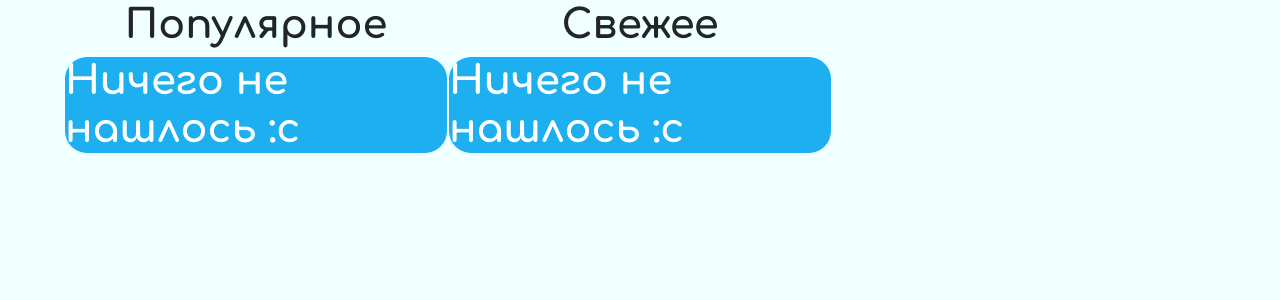
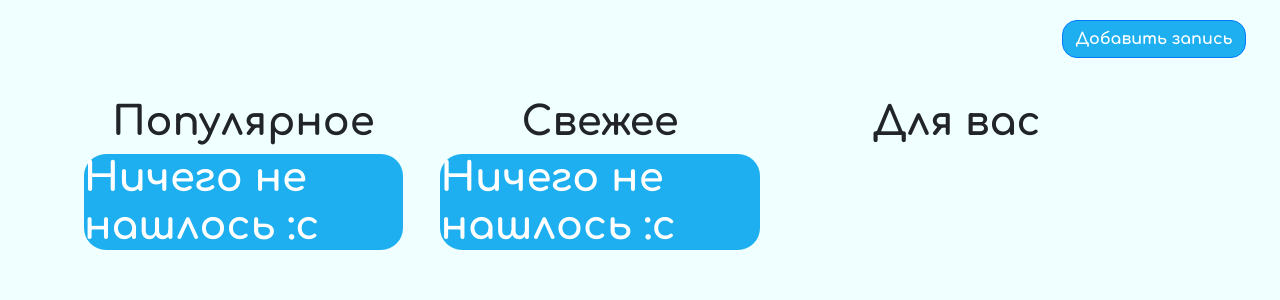
Before and after one commit to AndreiDuvakin/MoonaProjectDevelopment, a Flask app: page /publications in a window 1280 px wide. Shown: the part 96-396 px from the top of the page. Run offline with Flask 2, Linux system fonts and the light colour scheme; a user stored in the database is signed in; data comes from the database, SQL or seed files in the repository; both versions use the stored data as it was after the commit; data that the repository does not hold is empty; some libraries are stand-ins or nearby versions.

Commit message:
Подправлено отображение блоков с постами

```diff
--- a/static/css/diary.css
+++ b/static/css/diary.css
@@ -123,10 +123,12 @@ textarea {
 }
 table {
     margin-left: 5%;
-    width: 90%;
 }
 .like {
 width: 50%;
 margin-left: auto;
   margin-right: auto;
 }
+#row1_div, #row2_div, #row3_div {
+width: 90%;
+}
--- a/static/css/publications.css
+++ b/static/css/publications.css
@@ -1,10 +1,15 @@
 table {
-width: 90%;
 margin-left: auto;
   margin-right: auto;
 }
 #row1, #row2, #row3 {
-width: 30%;
+width: 32%;
+display:inline-block;
+    vertical-align: top;
+    margin-top: 39px;
+}
+#row1_div, #row2_div, #row3_div {
+width: 90%;
 }
 .post_zag, .card-text, .card-body, .post_zag, .author {
 width: 90%;
@@ -22,3 +27,7 @@ margin-bottom: 20px;
 details {
 color: #ffffff;
 }
+#add_post {
+    margin-top: 20px;
+    margin-left: 83%;
+}
--- a/templates/publications.html
+++ b/templates/publications.html
@@ -2,8 +2,17 @@
 {% extends "base.html" %}
 
 {% block content %}
+{% if current_user.is_authenticated %}
+
+<div>
+    <a href="/add_post" id="add_post" class="btn btn-primary"
+       style="background-color:#1daff0;border-radius: 15px;"><strong>Добавить
+        запись</strong></a>
+</div>
+{% endif %}
 <table>
     <td id="row1">
+        <div id="row1_div">
             <h1 class="post_zag">Популярное</h1>
             <div class="fresh_block" id="pop">
                 {% if pop_post != [] %}
@@ -27,7 +36,8 @@
                             </summary>
                             <p></p>
                             {% for item2 in emotion_pop[loop.index0]['pos_emot'] %}
-                        <strong class="alert alert-success" role="alert" style="border-radius: 22px;">{{item2}}</strong>
+                            <strong class="alert alert-success" role="alert"
+                                    style="border-radius: 22px;">{{item2}}</strong>
                             {% endfor %}
                         </details>
                     </div>
@@ -41,7 +51,8 @@
                             </summary>
                             <p></p>
                             {% for item2 in emotion_pop[loop.index0]['nig_emot'] %}
-                        <strong class="alert alert-danger" role="alert" style="border-radius: 22px;">{{item2}}</strong>
+                            <strong class="alert alert-danger" role="alert"
+                                    style="border-radius: 22px;">{{item2}}</strong>
                             {% endfor %}
                         </details>
                     </div>
@@ -100,8 +111,10 @@
                 <h1 class="hz1">Ничего не нашлось :с</h1>
             </div>
             {% endif %}
+        </div>
     </td>
     <td id="row2">
+        <div id="row2_div">
             <h1 class="post_zag">Свежее</h1>
             <div class="fresh_block" id="fresh">
                 {% if fresh_post != [] %}
@@ -125,7 +138,8 @@
                             </summary>
                             <p></p>
                             {% for item2 in emotion_fresh[loop.index0]['pos_emot'] %}
-                        <strong class="alert alert-success" role="alert" style="border-radius: 22px;">{{item2}}</strong>
+                            <strong class="alert alert-success" role="alert"
+                                    style="border-radius: 22px;">{{item2}}</strong>
                             {% endfor %}
                         </details>
                     </div>
@@ -139,7 +153,8 @@
                             </summary>
                             <p></p>
                             {% for item2 in emotion_fresh[loop.index0]['nig_emot'] %}
-                        <strong class="alert alert-danger" role="alert" style="border-radius: 22px;">{{item2}}</strong>
+                            <strong class="alert alert-danger" role="alert"
+                                    style="border-radius: 22px;">{{item2}}</strong>
                             {% endfor %}
                         </details>
                     </div>
@@ -198,7 +213,12 @@
                 <h1 class="hz1">Ничего не нашлось :с</h1>
             </div>
             {% endif %}
+        </div>
     </td>
-    <td id="row3"></td>
+    <td id="row3">
+        <div id="row3_div">
+            <h1 class="post_zag">Для вас</h1>
+        </div>
+    </td>
 </table>
 {% endblock %}
```
Also changed, not shown: templates/diary.html (+10 -2 lines), db/moona_data.db. Lines whose indentation alone changed are shown as unchanged.
